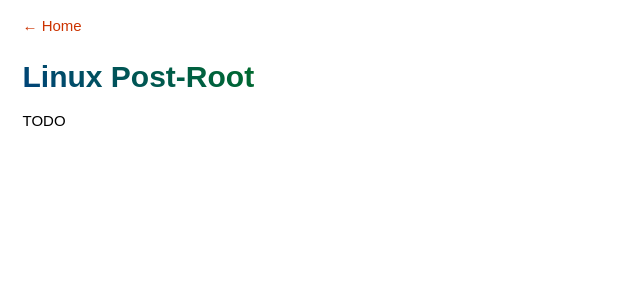
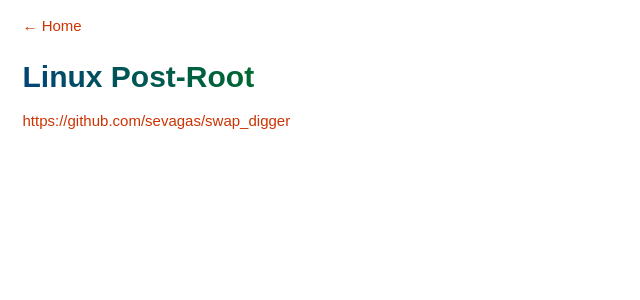
Before and after one commit to agrzeslak/cheatsheet, a Jekyll site: the page built from _topics/linux-post-root.md, in a window 1280 px wide. Shown: the top 300 px of the page, without its empty margins (0-640 px from the left). Built offline with Jekyll 4.4.1, drawn with Linux system fonts in a browser that asks for light colours.

Commit message:
Added swap digger to linux post-exploitation

```diff
--- a/_topics/linux-post-root.md
+++ b/_topics/linux-post-root.md
@@ -5,4 +5,4 @@ tags:
     - administrator
 ---
 # Linux Post-Root
-TODO
+<https://github.com/sevagas/swap_digger>
```
